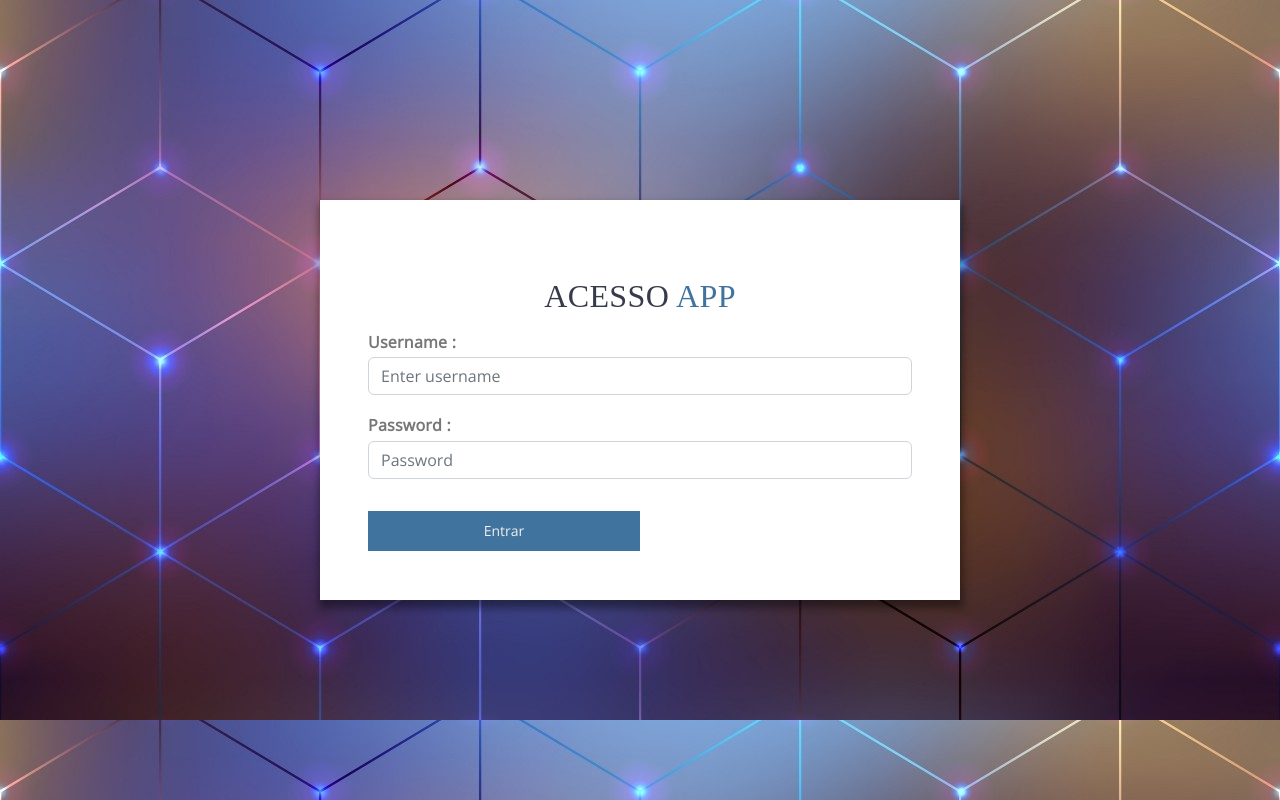
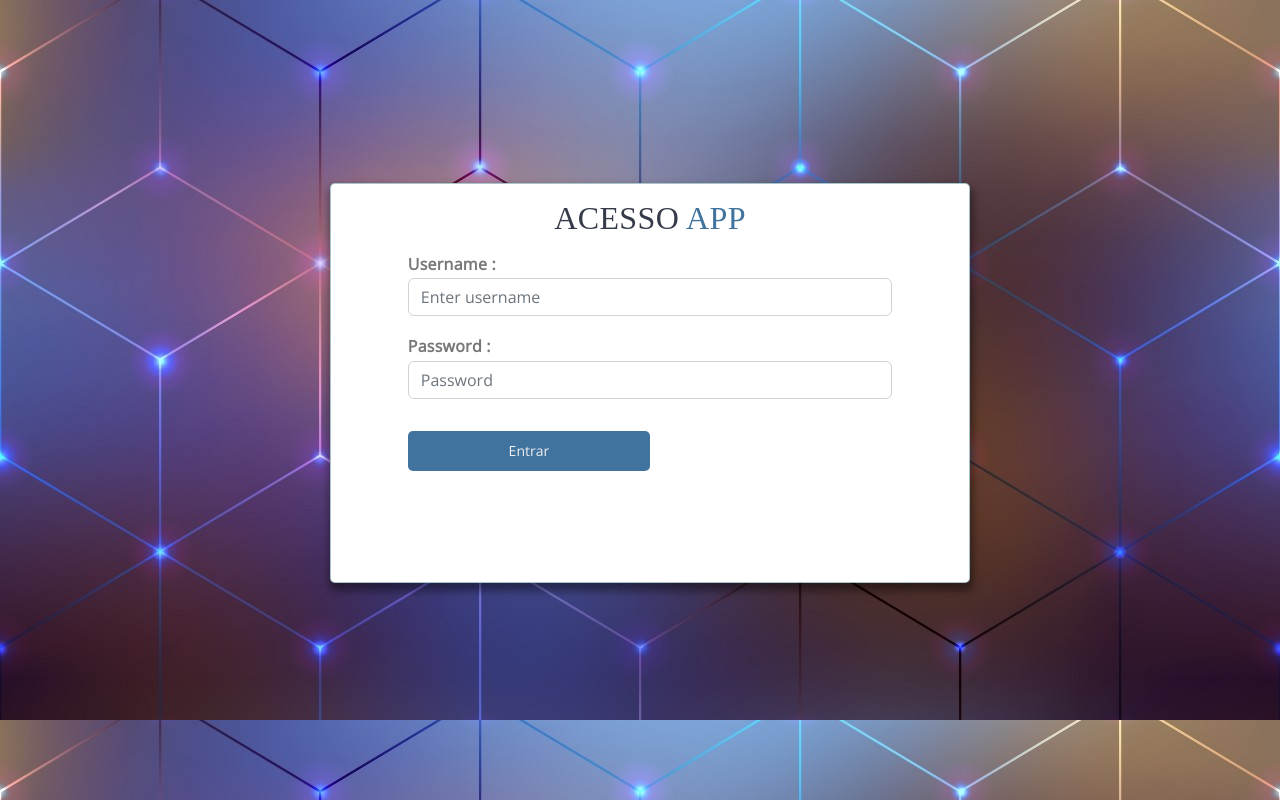
Before and after one commit to julianoosmir/acesso-app, an Angular app: page / in a window 1280 px wide. Built offline with nearby package versions, Linux system fonts and the light colour scheme; a web font is replaced by a local one.

Commit message:
css alterado

```diff
--- a/src/app/login/login.component.css
+++ b/src/app/login/login.component.css
@@ -10,12 +10,17 @@ div#wapper {
 }
 
 div#wapper div.panel-auth {
-  padding: 5pc 3pc 0pc 3pc;
   background-color: #fff;
   width: 50vw;
   height: 50vh;
   box-shadow: 1px 6px 8px 2px rgba(0, 0, 0, 0.42);
   overflow: hidden;
+  top: 0px;
+  padding: 18px 6% 0px 6%;
+  margin: 0 0 35px 20px;
+  border: 1px solid rgba(147, 184, 189, 0.8);
+  border-radius: 5px;
+
 }
 
 div#wapper div.panel-auth h2 {
@@ -53,11 +58,17 @@ div#wapper div.panel-auth form button {
   color: #f0f0f0;
   background-color: #40739e;
   border: 0;
+  border-radius: 5px;
   cursor: pointer;
   height: 40px;
   margin-top: 2pc;
   margin-bottom: 1px;
   max-width: 50%;
+  top: 50%;
+  left: 50%;
+  justify-content: center;
+  padding: 8px 5px;
+  align-items: center;
 
 }
 
@@ -68,17 +79,23 @@ div#wapper div.panel-auth form button:hover {
   letter-spacing: 1px;
 }
 
-
-
-
-
-
 .col {
   display: flex;
   flex-direction: row-reverse;
   justify-content: space-between;
 }
 
+@media (max-width: 600px) {
+  .panel-auth {
+    width: 50%;
+  }
+}
+
+@media (max-height: 600px) {
+  .panel-auth {
+    height: 50%;
+  }
+}
 
 @keyframes hoverAnimate {
   to {
```
